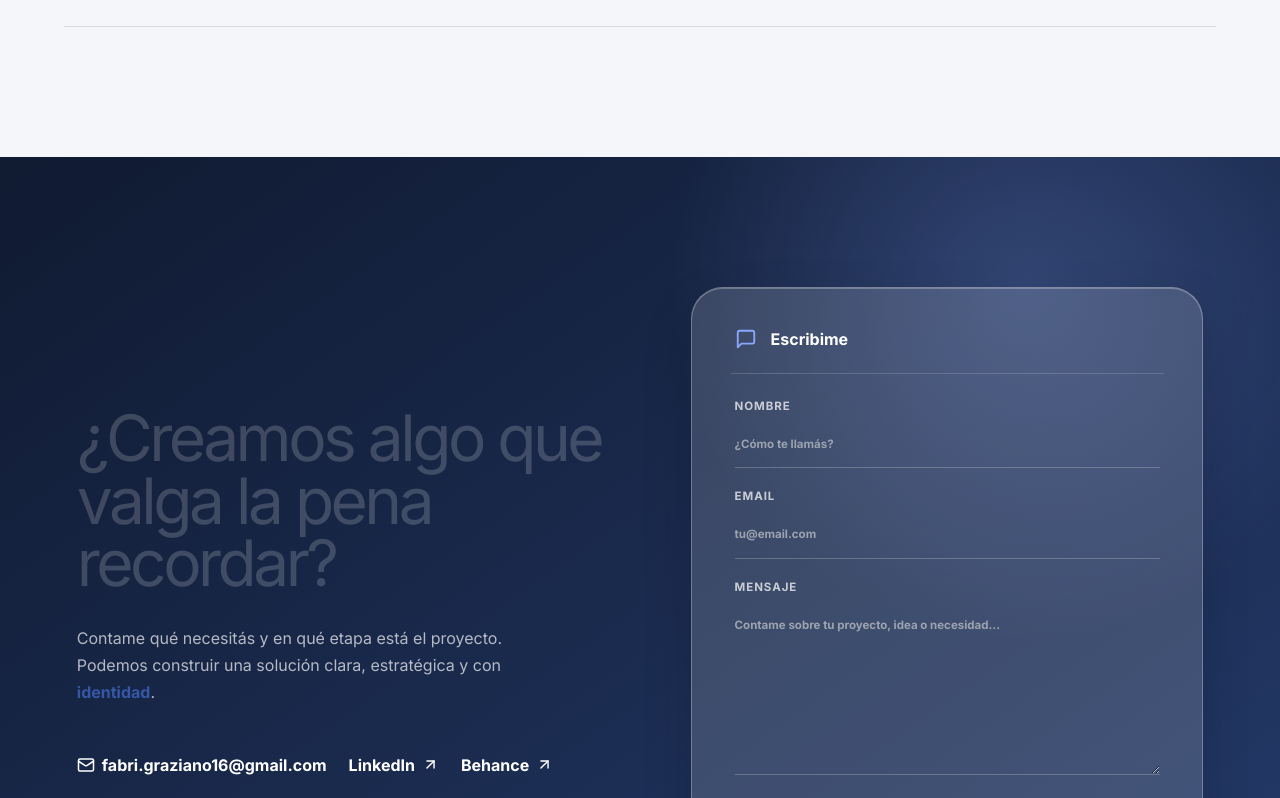
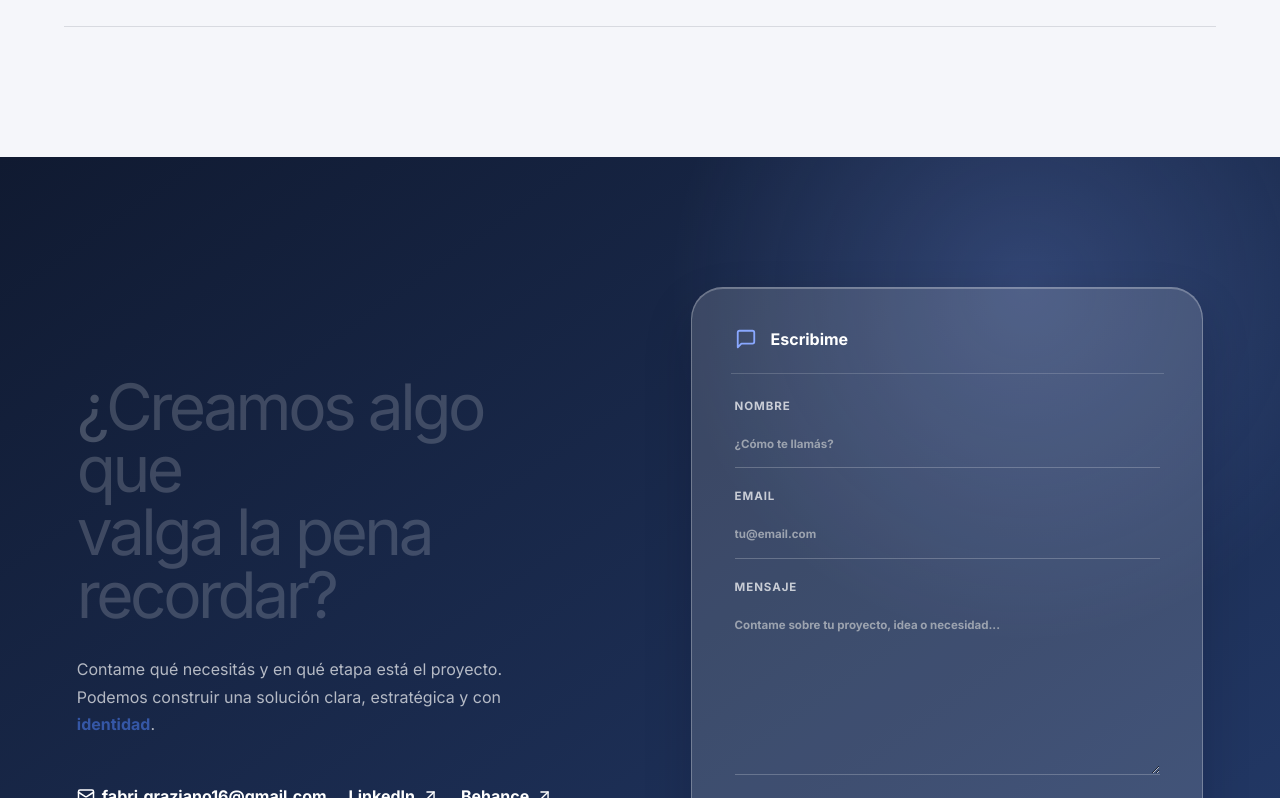
Before and after one commit to fabri16/fabrizio-portfolio, a React (Vite) app: page / in a window 1280 px wide. Shown: the part 7510-8308 px from the top of the page. Built offline with nearby package versions, Linux system fonts and the light colour scheme.

Commit message:
fix: restore natural word wrap by replacing non-breaking spaces with standard spaces in ScrollWrite, and force 100% viewport width constraint on html, body, and root elements

```diff
--- a/src/components/ScrollWrite.tsx
+++ b/src/components/ScrollWrite.tsx
@@ -57,7 +57,7 @@ const ScrollCharacter = React.memo(function ScrollCharacter({
   const color = useTransform(progress, range, [from, to]);
   return (
     <motion.span aria-hidden="true" style={{ color }}>
-      {character === ' ' ? '\u00A0' : character}
+      {character === ' ' ? ' ' : character}
     </motion.span>
   );
 });
--- a/src/index.css
+++ b/src/index.css
@@ -17,8 +17,13 @@
 }
 
 * { box-sizing: border-box; }
+html, body, #root {
+  width: 100% !important;
+  max-width: 100vw !important;
+  overflow-x: hidden !important;
+}
 html { background: var(--paper); }
-body { margin: 0; min-width: 320px; overflow-x: hidden; background: var(--paper); }
+body { margin: 0; min-width: 320px; background: var(--paper); }
 a { color: inherit; text-decoration: none; }
 button, input, select, textarea { font: inherit; }
 ::selection { background: var(--ice); color: var(--ink); }
```
